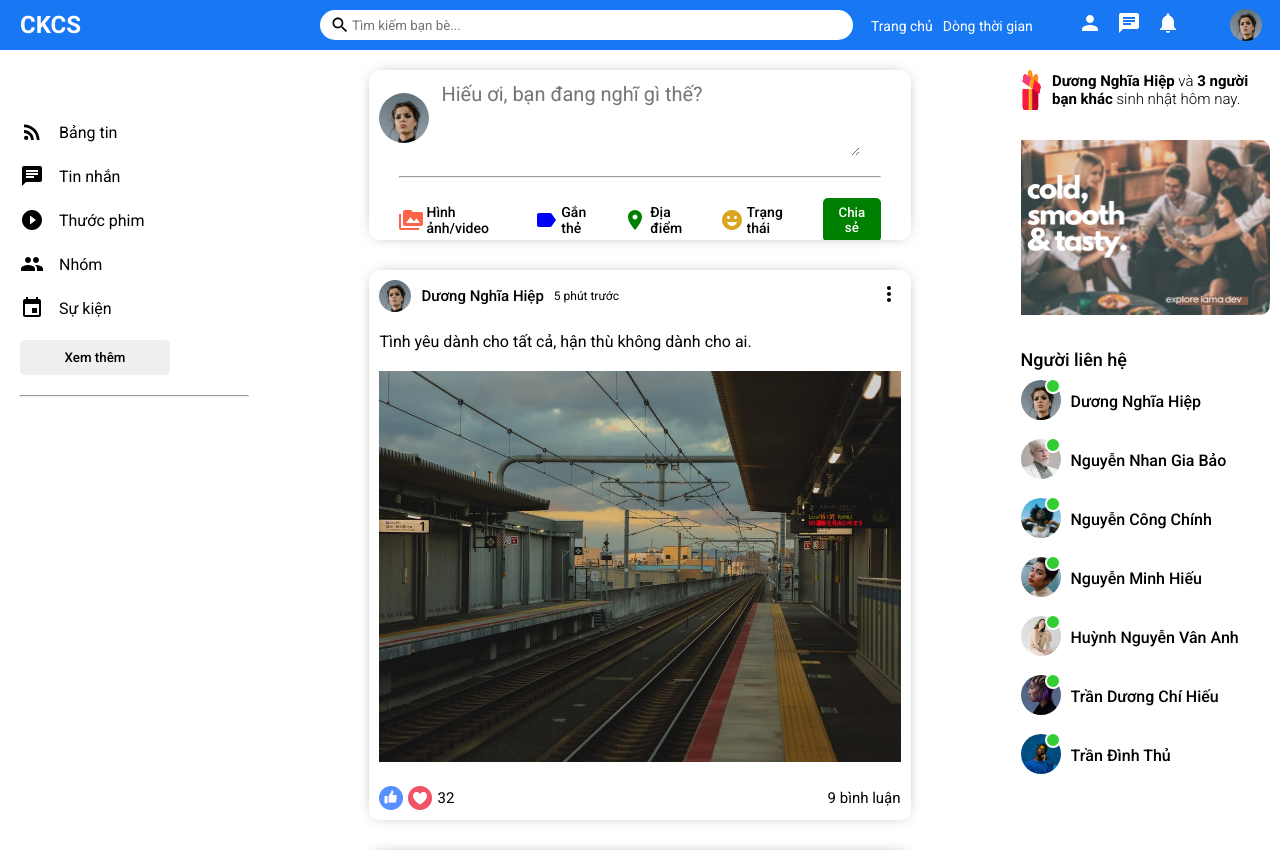
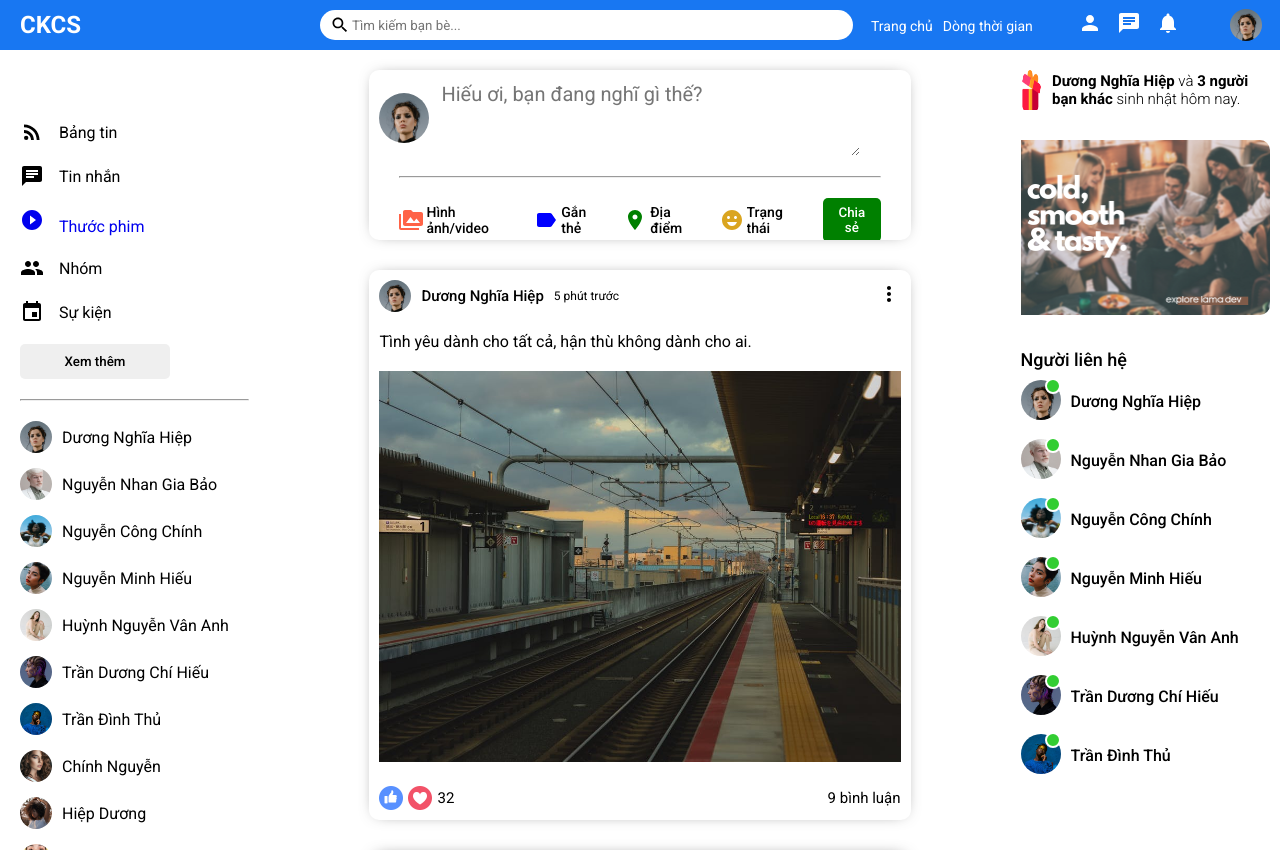
Before and after one commit to hieutran018/social_frontend, a React (Create React App) app: page / in a window 1280 px wide. Built offline with nearby package versions, Linux system fonts and the light colour scheme.

Commit message:
video page

```diff
--- a/package.json
+++ b/package.json
@@ -14,6 +14,7 @@
     "react-dom": "^18.2.0",
     "react-router-dom": "^6.6.1",
     "react-scripts": "5.0.1",
+    "redux": "^4.2.1",
     "web-vitals": "^2.1.4"
   },
   "scripts": {
--- a/src/App.js
+++ b/src/App.js
@@ -3,6 +3,7 @@ import './App.css';
 import Login from './pages/login/login';
 import Register from './pages/register/register';
 import Home from './pages/home/home';
+import Video from './pages/videos/Videos';
 // import Profile from './pages/profile/profile';
 
 function App() {
@@ -11,6 +12,7 @@ function App() {
       <Route path="/login" element={<Login />} />
       <Route path="/registration" element={<Register />} />
       <Route path="/" element={<Home />} />
+      <Route path='/video' element={<Video />} />
     </Routes>
   );
 }
--- /dev/null
+++ b/src/components/closefriend/CloseFriend.jsx
@@ -0,0 +1,12 @@
+import './closefriend.css';
+
+function CloseFriend({ user }) {
+    return (
+        <li className="sidebarFriend">
+            <img className="sidebarFriendImg" src={user.profilePicture} alt="" />
+            <span className="sidebarFriendName">{user.username}</span>
+        </li>
+    );
+}
+
+export default CloseFriend;
--- /dev/null
+++ b/src/components/closefriend/closefriend.css
@@ -0,0 +1,13 @@
+.sidebarFriend {
+    display: flex;
+    align-items: center;
+    margin-bottom: 15px;
+}
+
+.sidebarFriendImg {
+    width: 32px;
+    height: 32px;
+    border-radius: 50%;
+    object-fit: cover;
+    margin-right: 10px;
+}
--- a/src/components/sidebar/Sidebar.jsx
+++ b/src/components/sidebar/Sidebar.jsx
@@ -1,3 +1,4 @@
+import { Link } from 'react-router-dom'
 import {
     RssFeed,
     Chat,
@@ -6,17 +7,22 @@ import {
     Event,
 } from '@mui/icons-material';
 import './sidebar.css';
-// import { Users } from "../../data";
+import CloseFriend from '../closefriend/CloseFriend';
+import { Users } from "../../data";
 
-function Sidebar() {
-    return (<div className="sidebar">
-        <div className="sidebarWrapper">
+function Sidebar({ page }) {
+
+    const SidebarVideo = () => {
+        return (
+            <>
                 <ul className="sidebarList">
                     <li className="sidebarListItem">
+                        <Link to="/" className="sidebarListItemText">
                             <RssFeed className="sidebarIcon" />
-                    <span className="sidebarListItemText">Bảng tin</span>
+                            <span className="sidebarListItemText">Trang Chủ</span>
+                        </Link>
                     </li>
-                <li className="sidebarListItem">
+                    {/* <li className="sidebarListItem">
                         <Chat className="sidebarIcon" />
                         <span className="sidebarListItemText">Tin nhắn</span>
                     </li>
@@ -31,17 +37,63 @@ function Sidebar() {
                     <li className="sidebarListItem">
                         <Event className="sidebarIcon" />
                         <span className="sidebarListItemText">Sự kiện</span>
-                </li>
+                    </li> */}
                 </ul>
-            <button className="sidebarButton">Xem thêm</button>
-            <hr className="sidebarHr" />
+                {/* <button className="sidebarButton">Xem thêm</button>
+                <hr className="sidebarHr" /> */}
                 {/* <ul className="sidebarFriendList">
                 {Users.map((u) => (
                     <CloseFriend key={u.id} user={u} />
                 ))}
             </ul> */}
+            </>
+        );
+    };
+
+    const SidebarHomePage = () => {
+        return (
+            <>
+                <ul className="sidebarList">
+                    <li className="sidebarListItem">
+                        <RssFeed className="sidebarIcon" />
+                        <span className="sidebarListItemText">Bảng tin</span>
+                    </li>
+                    <li className="sidebarListItem">
+                        <Chat className="sidebarIcon" />
+                        <span className="sidebarListItemText">Tin nhắn</span>
+                    </li>
+                    <li className="sidebarListItem">
+                        <Link to="/video" className="sidebarListItemText">
+                            <PlayCircleFilledOutlined className="sidebarIcon" />
+                            <span className="sidebarListItemText">Thước phim</span>
+                        </Link>
+                    </li>
+                    <li className="sidebarListItem">
+                        <Group className="sidebarIcon" />
+                        <span className="sidebarListItemText">Nhóm</span>
+                    </li>
+                    <li className="sidebarListItem">
+                        <Event className="sidebarIcon" />
+                        <span className="sidebarListItemText">Sự kiện</span>
+                    </li>
+                </ul>
+                <button className="sidebarButton">Xem thêm</button>
+                <hr className="sidebarHr" />
+                <ul className="sidebarFriendList">
+                    {Users.map((u) => (
+                        <CloseFriend key={u.id} user={u} />
+                    ))}
+                </ul>
+            </>);
+    };
+
+    return (
+        <div className="sidebar">
+            <div className="sidebarWrapper">
+                {page ? <SidebarHomePage /> : <SidebarVideo />}
             </div>
-    </div>);
+        </div>
+    );
 }
 
 export default Sidebar;
--- a/src/components/sidebar/sidebar.css
+++ b/src/components/sidebar/sidebar.css
@@ -55,3 +55,12 @@
     margin: 0;
     list-style: none;
 }
+
+.sidebarListItemText {
+    text-decoration: none;
+
+}
+
+.sidebarListItemText:active {
+    color: #1877f2;
+}
--- a/src/pages/home/home.jsx
+++ b/src/pages/home/home.jsx
@@ -10,7 +10,7 @@ function Home() {
         <>
             <Topbar />
             <div className="homeContainer">
-                <Sidebar />
+                <Sidebar page />
                 <Feed />
                 <Rightbar />
             </div>
--- /dev/null
+++ b/src/pages/videos/Videos.jsx
@@ -0,0 +1,18 @@
+import './video.css';
+import Topbar from '../../components/topbar/Topbar';
+import Sidebar from '../../components/sidebar/Sidebar';
+import Feed from '../../components/feed/Feed';
+
+function Video() {
+    return (
+        <>
+            <Topbar />
+            <div className="homeContainer">
+                <Sidebar />
+                <Feed />
+            </div>
+        </>
+    );
+}
+
+export default Video;
--- /dev/null
+++ b/src/pages/videos/video.css
@@ -0,0 +1,4 @@
+.homeContainer {
+    display: flex;
+    width: 100%;
+}
```
Also changed, not shown: 1 other file (tests, documents, lock files or other folders). Lines whose indentation alone changed are shown as unchanged.
